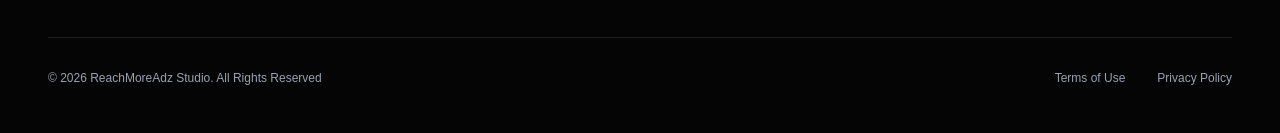
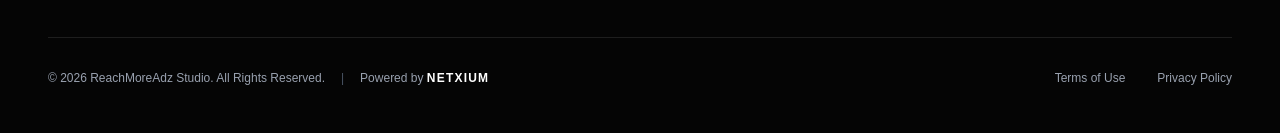
Before and after one commit to Maneeshaprabha/ReachmoreAdz, a Next.js app: page / in a window 1280 px wide. Shown: the part 9025-9158 px from the top of the page. Built offline with nearby package versions, Linux system fonts and the light colour scheme.

Commit message:
refactor: update Footer component layout and styling for improved structure and clarity

```diff
--- a/src/components/Footer.tsx
+++ b/src/components/Footer.tsx
@@ -38,7 +38,6 @@
           <motion.div variants={itemVariants} className="flex flex-col gap-8 md:gap-10 w-full lg:w-auto">
 
             {/* The Split Image Container */}
-            {/* Scaled down slightly on mobile to prevent overflow */}
             <div className="border-[2px] md:border-[3px] border-white rounded-[2rem] md:rounded-[2.5rem] p-1.5 md:p-2 flex gap-1.5 md:gap-2 w-fit bg-black">
               {/* Left Image (Red Tint) */}
               <div className="relative w-24 sm:w-32 md:w-40 h-24 sm:h-32 md:h-40 rounded-[1.5rem] md:rounded-[2rem] overflow-hidden">
@@ -60,7 +59,6 @@
             </div>
 
             {/* Massive Email Link with Underline */}
-            {/* Uses text-[8vw] on tiny screens to ensure it doesn't wrap awkwardly, handing off to fixed sizes on sm+ */}
             <div>
               <a
                 href="mailto:info@ReachMoreAdz.com"
@@ -100,12 +98,31 @@
             ========================================= */}
         <motion.div variants={itemVariants} className="w-full mt-16 md:mt-20 mb-6 md:mb-8">
           <hr className="border-white/10 mb-6 md:mb-8" />
-          <div className="flex flex-col sm:flex-row justify-between items-start sm:items-center gap-4 text-[10px] md:text-xs font-medium text-gray-400">
-            <p>© 2026 ReachMoreAdz Studio. All Rights Reserved</p>
+          <div className="flex flex-col lg:flex-row justify-between items-start lg:items-center gap-6 text-[10px] md:text-xs font-medium text-gray-400 w-full">
+
+            {/* Copyright & Netxium Credits */}
+            <div className="flex flex-col sm:flex-row sm:items-center gap-2 sm:gap-4">
+              <p>© 2026 ReachMoreAdz Studio. All Rights Reserved.</p>
+              <span className="hidden sm:inline text-gray-600">|</span>
+              <p>
+                Powered by{' '}
+                <a
+                  href="https://netxium.com/"
+                  target="_blank"
+                  rel="noopener noreferrer"
+                  className="text-white hover:text-[#ff5f1f] transition-colors font-bold tracking-widest"
+                >
+                  NETXIUM
+                </a>
+              </p>
+            </div>
+
+            {/* Legal Links */}
             <div className="flex gap-6 md:gap-8">
               <Link href="/terms" className="hover:text-white transition-colors">Terms of Use</Link>
               <Link href="/privacy" className="hover:text-white transition-colors">Privacy Policy</Link>
             </div>
+
           </div>
         </motion.div>
 
@@ -121,8 +138,6 @@
         transition={{ duration: 0.8, delay: 0.2 }}
         className="w-full flex justify-center items-end mt-2 md:mt-4 overflow-hidden pointer-events-none"
       >
-        {/* Using viewport width (vw) so the text scales perfectly to the edges on any device */}
-        {/* Added whitespace-nowrap to prevent the text from breaking into two lines on ultra-narrow phones */}
         <h1 className="text-[10.5vw] leading-[0.72] font-light tracking-tighter text-white m-0 p-0 select-none whitespace-nowrap">
           REACHMORE ADZ
         </h1>
```
